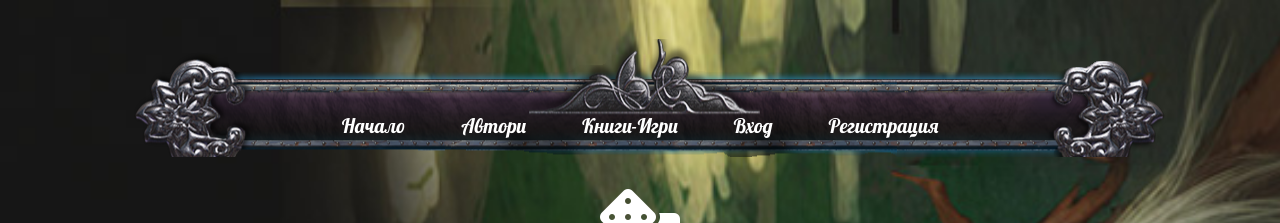
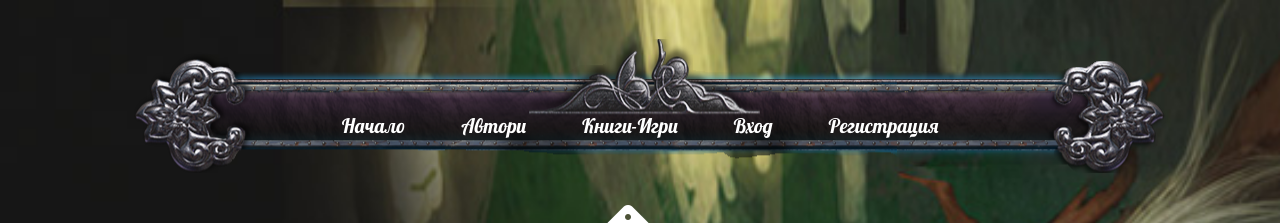
Before and after one commit to DeviousRio/gamebooks, a React (Create React App) app in the folder client/: page / in a window 1280 px wide. Shown: the top 223 px of the page. Built offline with nearby package versions, Linux system fonts and the light colour scheme; no server answers; a web font is replaced by a local one.

Commit message:
Modified Navigations Style.css

```diff
--- a/client/src/Navigation/style.css
+++ b/client/src/Navigation/style.css
@@ -8,7 +8,7 @@
     flex-wrap: wrap;
     justify-content: center;
     font-family: 'Lobster', cursive;
-    padding-bottom: 1em;
+    padding-bottom: 2em;
 }
 
 .site-nav ul li {
```
